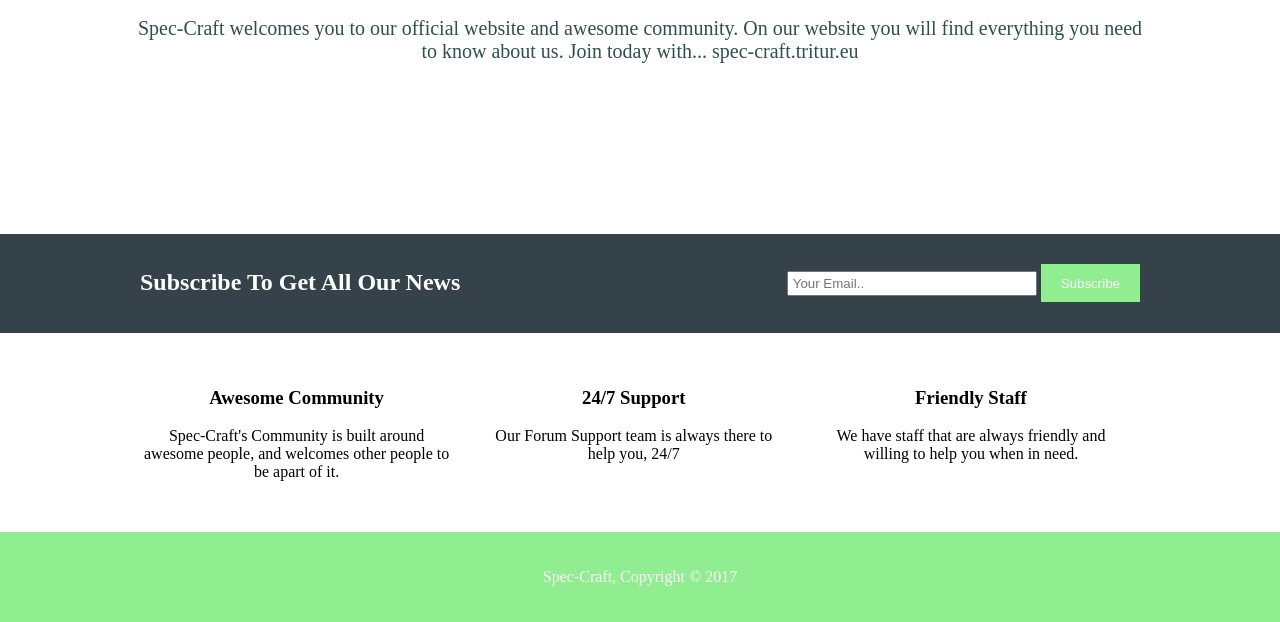
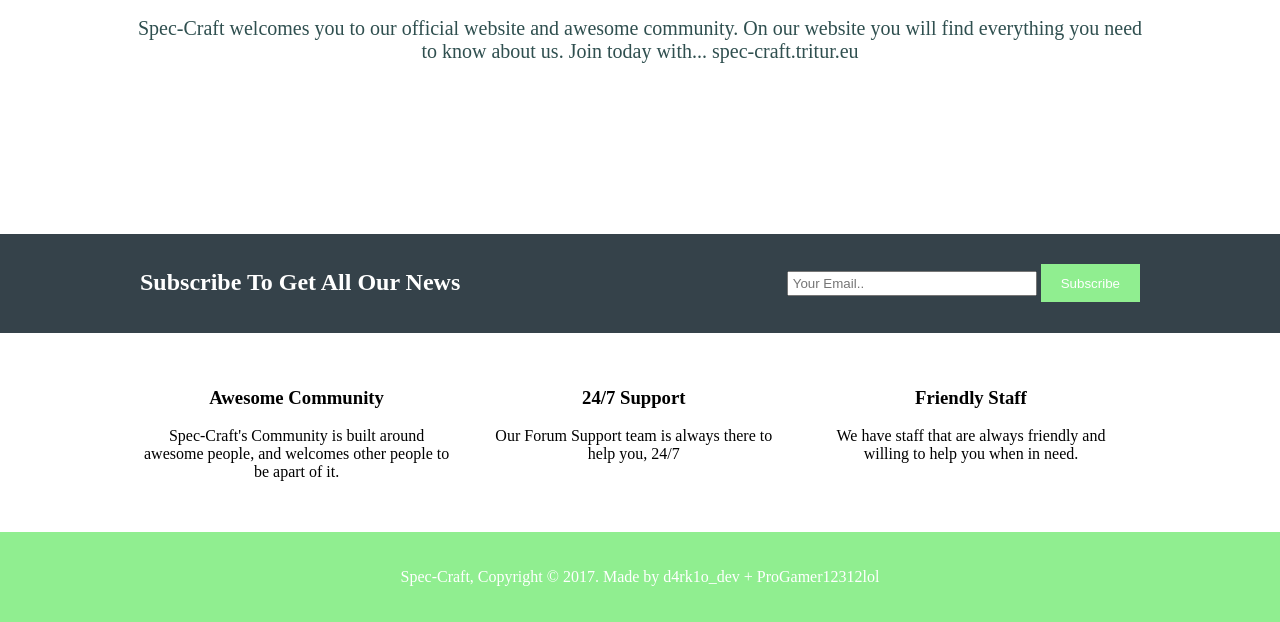
Before and after one commit to d4rk1oyt/spec-craft.github.io, a plain HTML site: page index.html in a window 1280 px wide. Shown: the part 239-861 px from the top of the page. Drawn offline with Linux system fonts and the light colour scheme; a script that the page names is missing.

Commit message:
spec-craft.github.io

```diff
--- a/index.html
+++ b/index.html
@@ -64,7 +64,7 @@
     </section>
 
     <footer>
-      <p>Spec-Craft, Copyright &copy; 2017</p>
+      <p>Spec-Craft, Copyright &copy; 2017. Made by d4rk1o_dev + ProGamer12312lol</p>
     </footer>
   </body>
 </html>
```
Also changed, not shown: youtube.html (+1 -1 lines).
